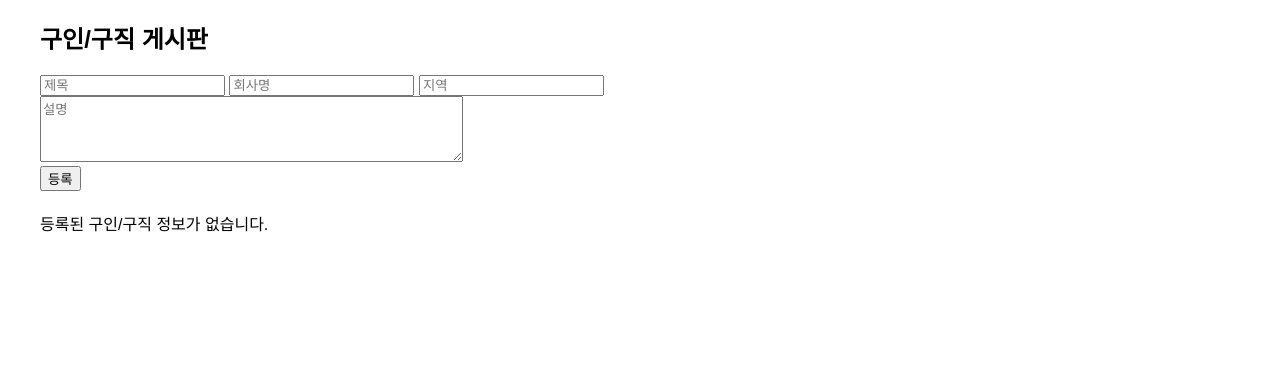
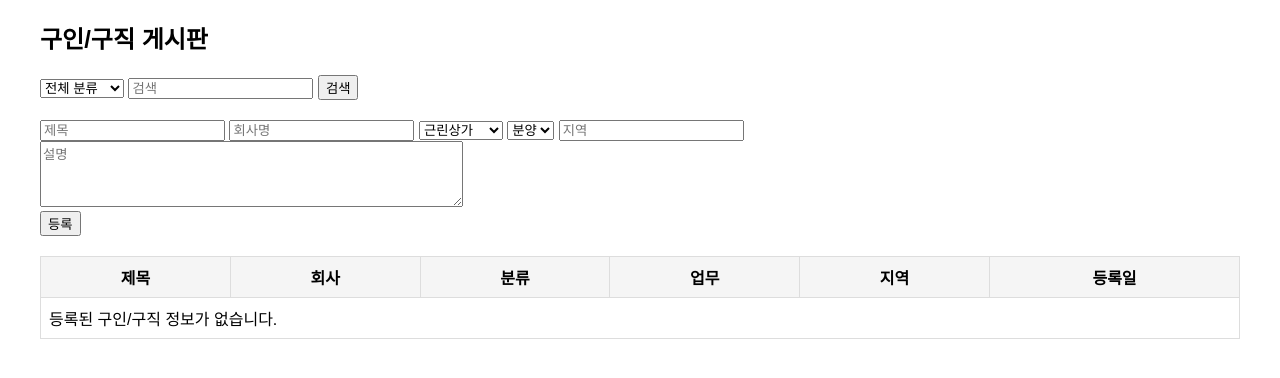
Before and after one commit to namcoding1/hon, a Flask app: page /jobs in a window 1280 px wide. Shown: the part 131-509 px from the top of the page. Run offline with Flask 3, Linux system fonts and the light colour scheme.

Commit message:
Enhance job board with categories and search

```diff
--- a/app.py
+++ b/app.py
@@ -2,6 +2,10 @@ from flask import Flask, render_template, request, redirect, url_for
 from datetime import datetime
 
 app = Flask(__name__)
+
+# Job categories and types
+categories = ["근린상가", "단지내상가", "복합상가", "테마쇼핑몰", "기타"]
+job_types = ["분양", "홍보", "관리"]
 
 # In-memory job postings list
 jobs = []
@@ -12,18 +16,41 @@ def index():
 
 @app.route('/jobs')
 def job_list():
-    return render_template('jobs.html', jobs=jobs)
+    category = request.args.get('category', '')
+    q = request.args.get('q', '').lower()
+
+    filtered = []
+    for job in jobs:
+        if category and job['category'] != category:
+            continue
+        text = f"{job['title']} {job['company']} {job['description']}"
+        if q and q not in text.lower():
+            continue
+        filtered.append(job)
+
+    return render_template(
+        'jobs.html',
+        jobs=filtered,
+        categories=categories,
+        job_types=job_types,
+        selected_category=category,
+        search_query=q,
+    )
 
 @app.route('/jobs/new', methods=['POST'])
 def job_new():
     title = request.form.get('title')
     company = request.form.get('company')
+    category = request.form.get('category')
+    job_type = request.form.get('job_type')
     description = request.form.get('description')
     location = request.form.get('location')
     if title and company:
         jobs.append({
             'title': title,
             'company': company,
+            'category': category or '',
+            'job_type': job_type or '',
             'description': description,
             'location': location,
             'date_posted': datetime.utcnow()
--- a/templates/base.html
+++ b/templates/base.html
@@ -8,6 +8,12 @@
         header, nav, main { margin-bottom: 20px; }
         nav a { margin-right: 10px; }
         .job { border: 1px solid #ccc; padding: 10px; margin-bottom: 10px; }
+        table.job-table { width: 100%; border-collapse: collapse; }
+        table.job-table th, table.job-table td {
+            border: 1px solid #ddd;
+            padding: 8px;
+        }
+        table.job-table th { background: #f5f5f5; }
     </style>
 </head>
 <body>
--- a/templates/jobs.html
+++ b/templates/jobs.html
@@ -2,24 +2,67 @@
 {% block title %}구인/구직 게시판{% endblock %}
 {% block content %}
 <h2>구인/구직 게시판</h2>
+
+<form method="get" action="/jobs" style="margin-bottom:20px;">
+    <select name="category">
+        <option value="">전체 분류</option>
+        {% for c in categories %}
+        <option value="{{ c }}" {% if c == selected_category %}selected{% endif %}>{{ c }}</option>
+        {% endfor %}
+    </select>
+    <input type="text" name="q" placeholder="검색" value="{{ search_query }}">
+    <button type="submit">검색</button>
+</form>
+
 <form action="/jobs/new" method="post" style="margin-bottom:20px;">
     <input type="text" name="title" placeholder="제목" required>
     <input type="text" name="company" placeholder="회사명" required>
+    <select name="category">
+        {% for c in categories %}
+        <option value="{{ c }}">{{ c }}</option>
+        {% endfor %}
+    </select>
+    <select name="job_type">
+        {% for j in job_types %}
+        <option value="{{ j }}">{{ j }}</option>
+        {% endfor %}
+    </select>
     <input type="text" name="location" placeholder="지역">
     <br>
     <textarea name="description" placeholder="설명" rows="4" cols="50"></textarea>
     <br>
     <button type="submit">등록</button>
 </form>
-<div>
-    {% for job in jobs %}
-    <div class="job">
-        <h3>{{ job.title }} - {{ job.company }}</h3>
-        <p>{{ job.description }}</p>
-        <small>{{ job.location }} | {{ job.date_posted.strftime('%Y-%m-%d %H:%M') }}</small>
-    </div>
-    {% else %}
-    <p>등록된 구인/구직 정보가 없습니다.</p>
-    {% endfor %}
-</div>
+
+<table class="job-table">
+    <thead>
+        <tr>
+            <th>제목</th>
+            <th>회사</th>
+            <th>분류</th>
+            <th>업무</th>
+            <th>지역</th>
+            <th>등록일</th>
+        </tr>
+    </thead>
+    <tbody>
+        {% for job in jobs %}
+        <tr>
+            <td>{{ job.title }}</td>
+            <td>{{ job.company }}</td>
+            <td>{{ job.category }}</td>
+            <td>{{ job.job_type }}</td>
+            <td>{{ job.location }}</td>
+            <td>{{ job.date_posted.strftime('%Y-%m-%d') }}</td>
+        </tr>
+        <tr>
+            <td colspan="6">{{ job.description }}</td>
+        </tr>
+        {% else %}
+        <tr>
+            <td colspan="6">등록된 구인/구직 정보가 없습니다.</td>
+        </tr>
+        {% endfor %}
+    </tbody>
+</table>
 {% endblock %}
```
Also changed, not shown: README.md.
